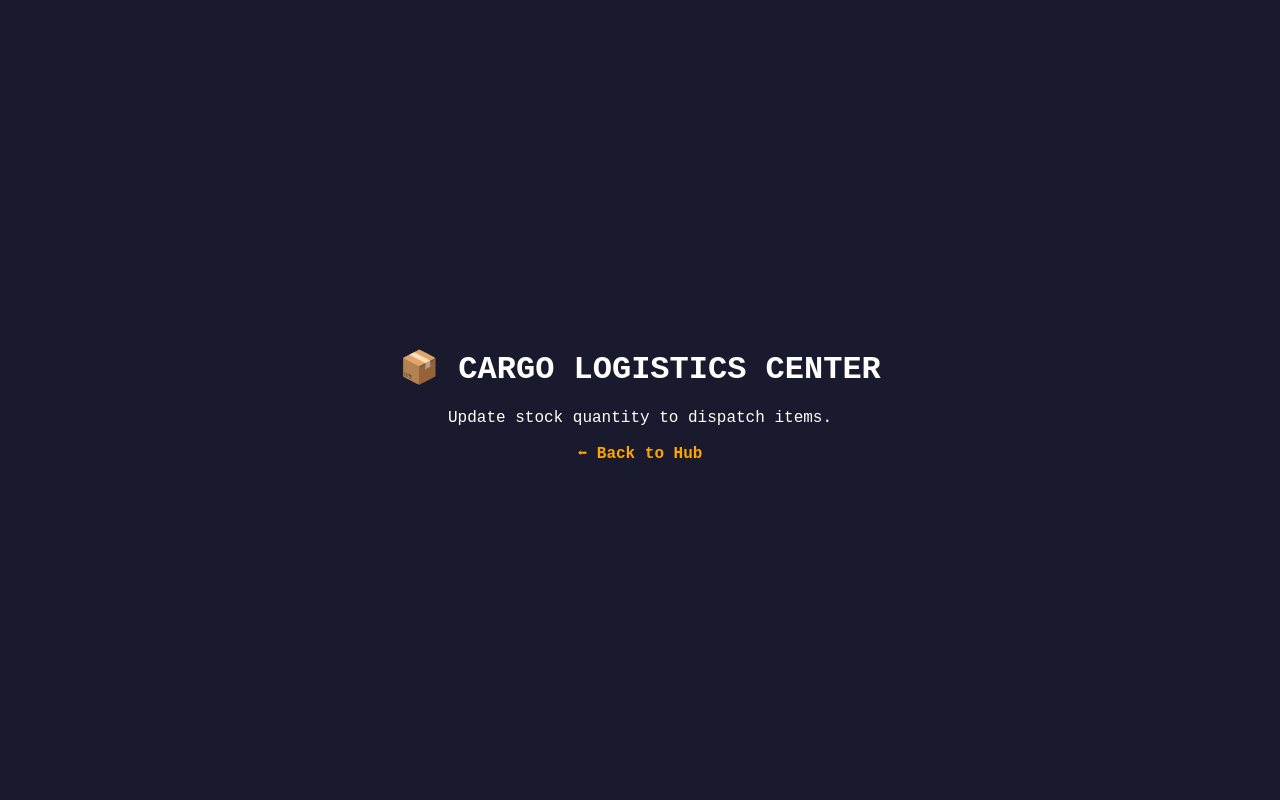
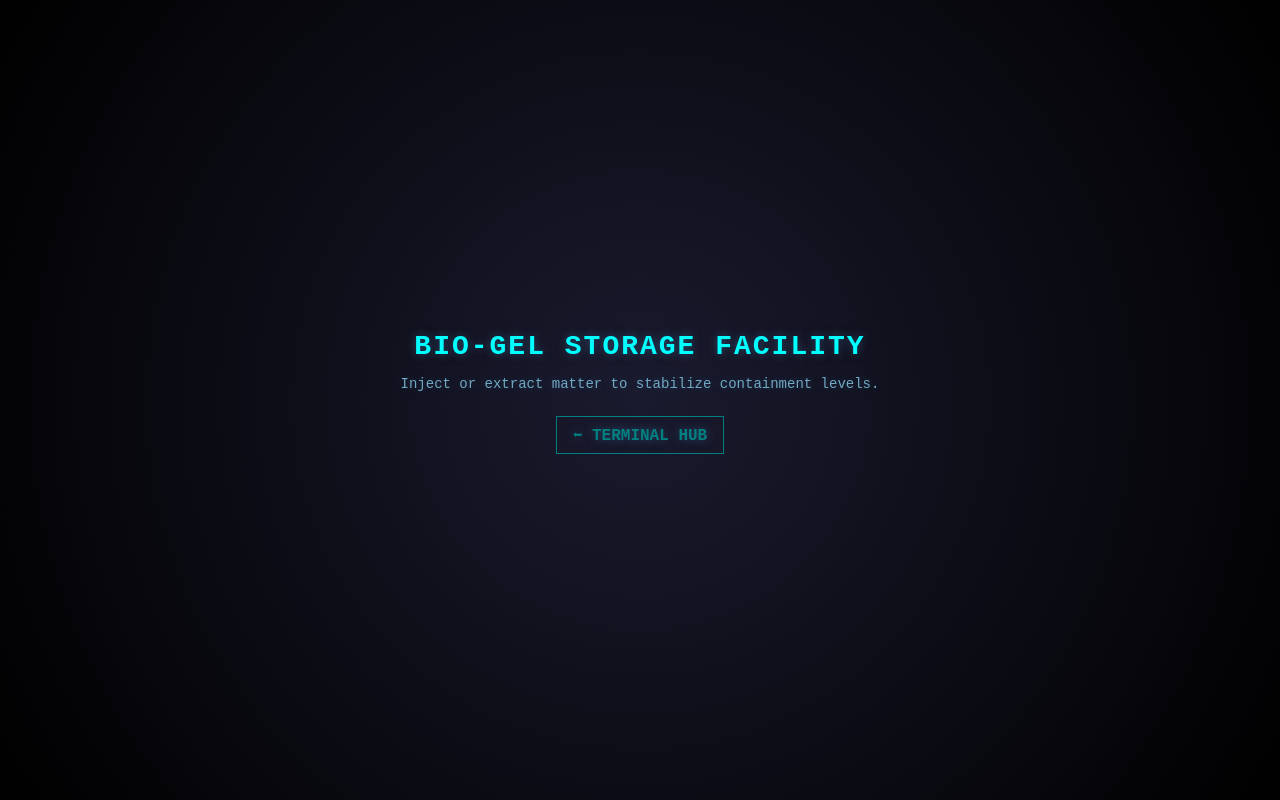
Before and after one commit to thomaskim09/InventorySystem, a PHP site: page /game/update_item/index.php in a window 1280 px wide. Run offline with PHP 8.4, Linux system fonts and the light colour scheme; some libraries are stand-ins or nearby versions.

Commit message:
Style: Update index.php with Sci-Fi theme and new title

```diff
--- a/game/update_item/index.php
+++ b/game/update_item/index.php
@@ -3,12 +3,12 @@
 <head>
     <meta charset="UTF-8">
     <meta name="viewport" content="width=device-width, initial-scale=1.0">
-    <title>Cargo Logistics Center</title>
+    <title>Bio-Gel Storage Control</title>
     <style>
         body {
             margin: 0;
-            background: #1a1a2e;
-            color: #fff;
+            background: radial-gradient(circle at center, #1a1a2e 0%, #000000 100%);
+            color: #4682B4;
             font-family: 'Courier New', Courier, monospace;
             display: flex;
             flex-direction: column;
@@ -18,17 +18,40 @@
             overflow: hidden;
         }
         #game-ui {
-            margin-bottom: 10px;
+            margin-bottom: 15px;
             text-align: center;
+            text-shadow: 0 0 10px rgba(70, 130, 180, 0.5);
+        }
+        h1 {
+            margin: 0 0 10px 0;
+            font-size: 28px;
+            color: #00FFFF;
+            letter-spacing: 2px;
+        }
+        p {
+            font-size: 14px;
+            color: #87CEEB;
+            opacity: 0.8;
         }
         canvas {
-            border: 2px solid #555;
-            box-shadow: 0 0 20px rgba(255, 165, 0, 0.4);
+            border: 2px solid #4682B4;
+            box-shadow: 0 0 30px rgba(0, 255, 255, 0.3);
+            border-radius: 4px;
         }
         a {
-            color: #ffa500;
+            display: inline-block;
+            margin-top: 10px;
+            color: #008080;
             text-decoration: none;
             font-weight: bold;
+            border: 1px solid #008080;
+            padding: 8px 16px;
+            transition: all 0.3s ease;
+        }
+        a:hover {
+            background-color: #008080;
+            color: #000;
+            box-shadow: 0 0 15px rgba(0, 128, 128, 0.6);
         }
     </style>
 
@@ -38,9 +61,10 @@
 <body>
 
     <div id="game-ui">
-        <h1>📦 CARGO LOGISTICS CENTER</h1>
-        <p>Update stock quantity to dispatch items.</p>
-        <a href="../hub.php">⬅ Back to Hub</a>
+        <h1>BIO-GEL STORAGE FACILITY</h1>
+        <p>Inject or extract matter to stabilize containment levels.</p>
+
+        <a href="../hub.php">⬅ TERMINAL HUB</a>
     </div>
 
     <div id="game-container"></div>
```
